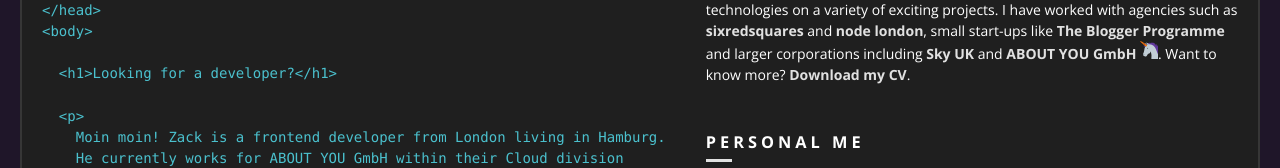
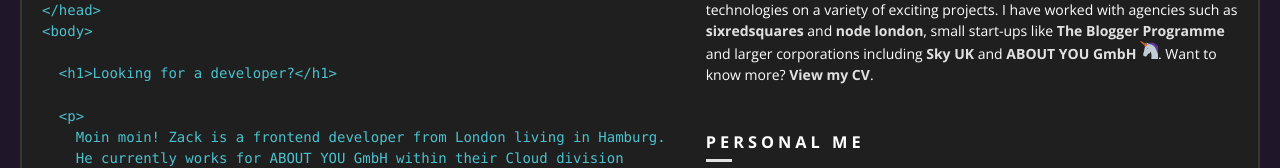
Before and after one commit to zackjones11/portfolio, a Vue app: page / in a window 1280 px wide. Shown: the part 228-396 px from the top of the page. Built offline with nearby package versions, Linux system fonts and the light colour scheme; what vue-prism would draw is missing.

Commit message:
Changed Download CV to View CV and linked to Google Doc

```diff
--- a/src/components/CodeEditor/files/AboutMe/AboutMe.vue
+++ b/src/components/CodeEditor/files/AboutMe/AboutMe.vue
@@ -24,12 +24,7 @@
         <BaseLink href="https://aboutyou.de" target="_blank"
           >ABOUT YOU GmbH <BaseIcon name="unicorn"/></BaseLink
         >. Want to know more?
-        <BaseLink
-          download
-          downloadName="Zack_Jones_CV"
-          href="/Zack_Jones_CV.pdf"
-          >Download my CV</BaseLink
-        >.
+        <BaseLink target="_blank" :href="CV_URL">View my CV</BaseLink>.
       </p>
     </div>
 
@@ -81,6 +76,7 @@
 </template>
 
 <script>
+import { CV_URL } from "../../../../constants";
 import { TAB_IDS } from "../../../../store/modules/tabs";
 import { mapActions } from "vuex";
 import File from "../File";
@@ -89,7 +85,7 @@ export default {
   name: "AboutMe",
   components: { File },
   data() {
-    return { TAB_IDS };
+    return { CV_URL, TAB_IDS };
   },
   methods: {
     handlePlaySnake() {
--- /dev/null
+++ b/src/constants.js
@@ -0,0 +1,2 @@
+export const CV_URL =
+  "https://docs.google.com/document/d/11rR_BGeWAXE_5ODDV9QDs_CPHy4admtu35OGWsgVt4E/edit";
```
Also changed, not shown: 1 other file (tests, documents, lock files or other folders).
